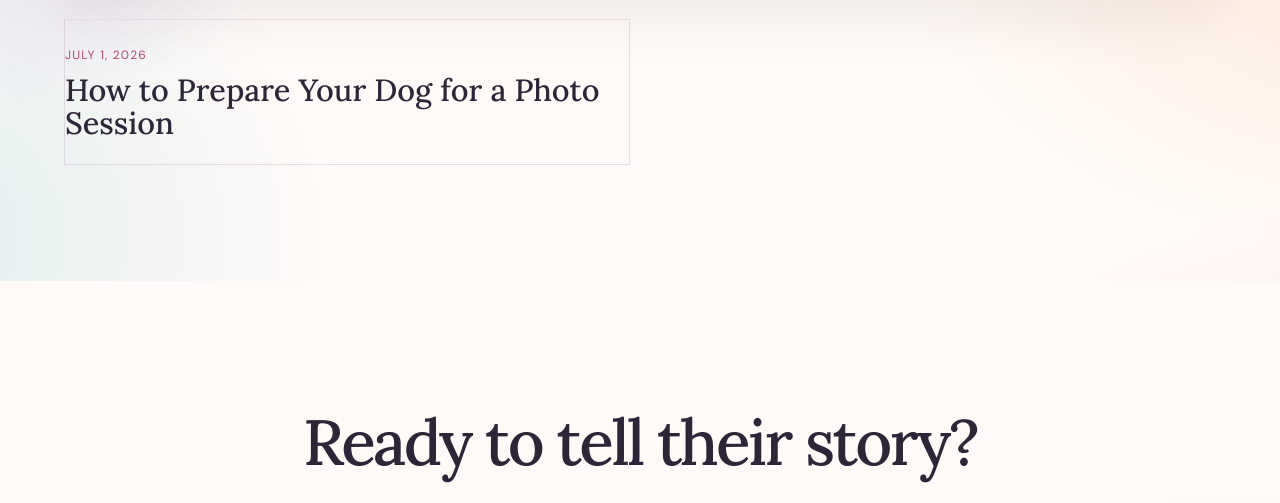
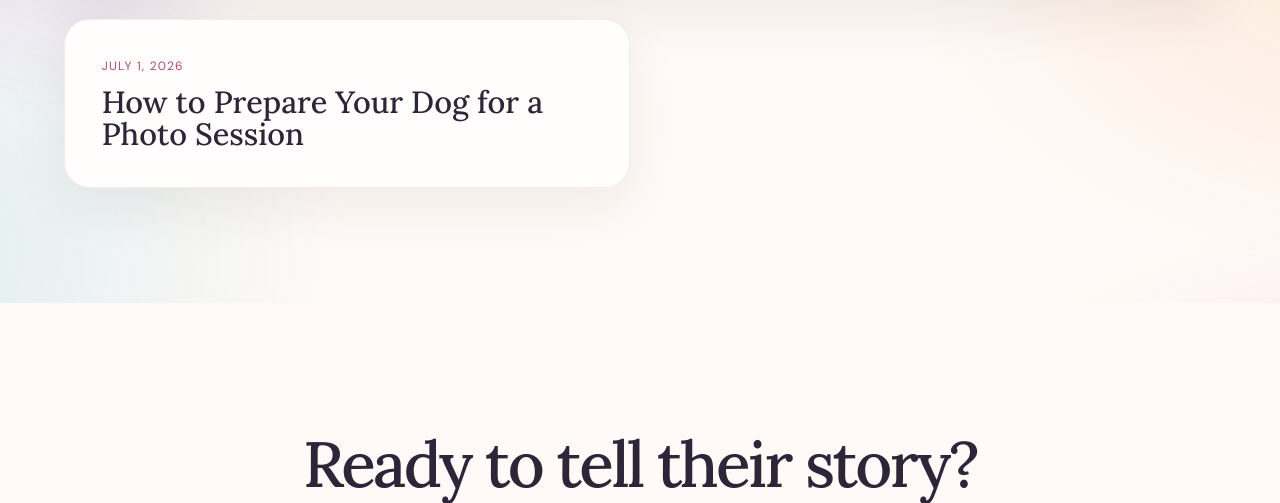
Before and after one commit to CharlieAKAN/sna-photo-site, a website: page blog/index.html in a window 1280 px wide. Shown: the part 1082-1585 px from the top of the page. Drawn offline with Linux system fonts and the light colour scheme; files that its build step writes are made by us from their sources.

Commit message:
Restyle archive blog cards

```diff
--- a/assets/css/journal-index.css
+++ b/assets/css/journal-index.css
@@ -65,13 +65,14 @@
 .blog-grid .blog-card--archive {
   grid-column: span 3;
   min-height: 0;
-  border-top: 1px solid var(--line);
-  border-radius: 0;
-  background: transparent;
-  box-shadow: none;
+  border: 1px solid rgba(173, 71, 116, 0.1);
+  border-radius: 1.6rem;
+  background: var(--paper);
+  box-shadow: 0 18px 55px rgba(36, 29, 25, 0.07);
+  transition: transform 0.2s ease, box-shadow 0.2s ease;
 }
 .blog-card--archive .journal-card-body {
-  padding: 1.6rem 0;
+  padding: clamp(1.6rem, 4vw, 2.3rem);
 }
 .blog-card--archive h3 {
   margin: 0.55rem 0 0;
@@ -79,6 +80,10 @@
 }
 .blog-card--archive h3 a:hover {
   color: var(--clay);
+}
+.blog-card--archive:hover {
+  transform: translateY(-3px);
+  box-shadow: 0 22px 60px rgba(36, 29, 25, 0.11);
 }
 @media (max-width: 900px) {
   .blog-grid .blog-card {
```
